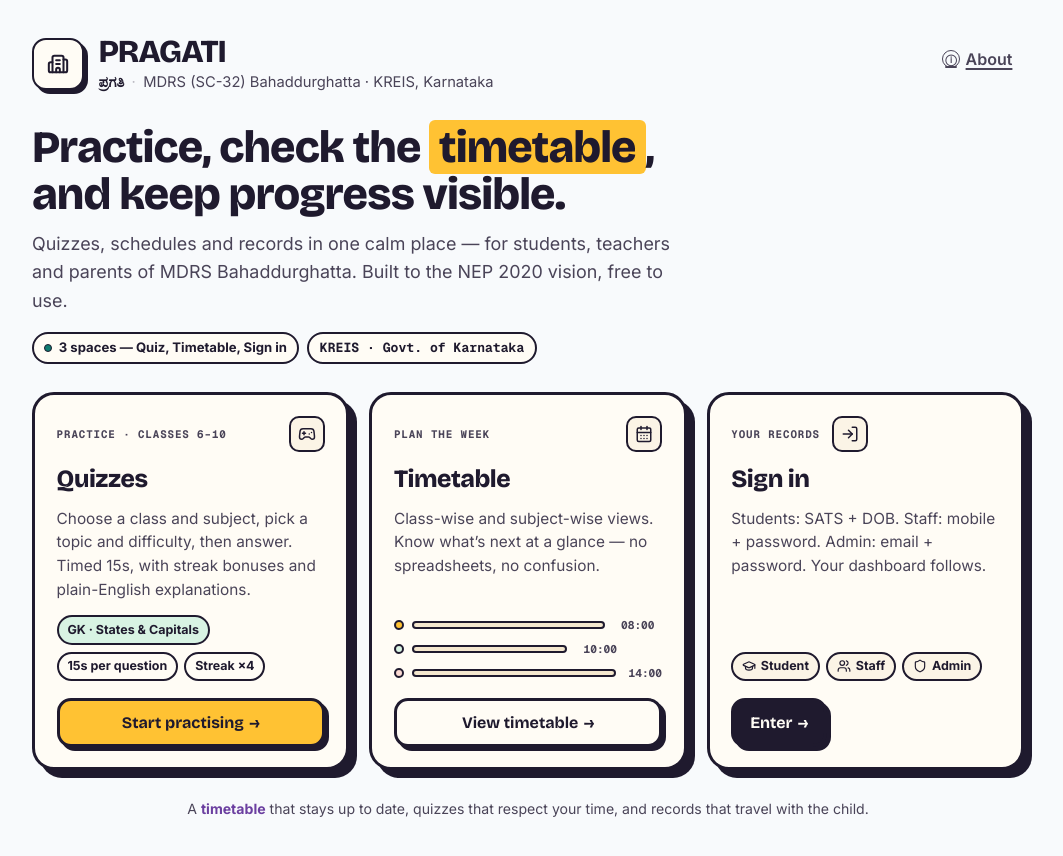
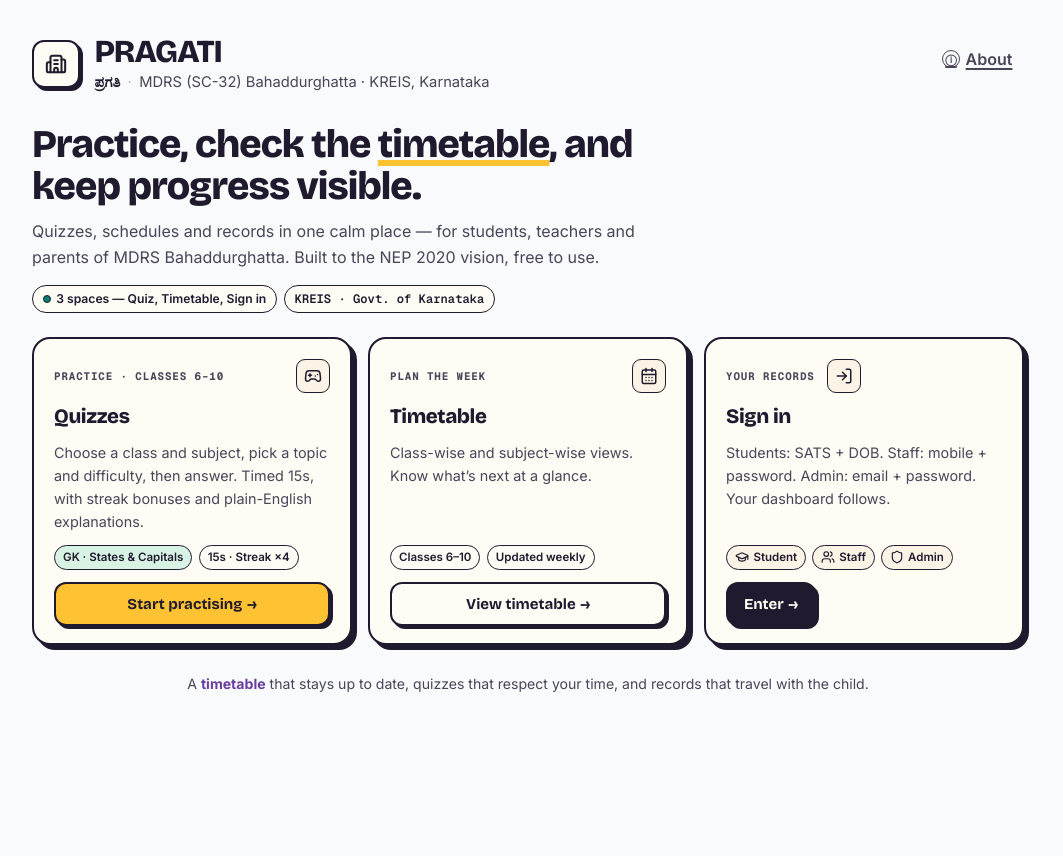
Before and after one commit to hoy-sala/pragati, a SvelteKit app in the folder frontend/: page /login in a window 1280 px wide. Shown: the top 856 px of the page, without its empty margins (112-1175 px from the left). After the commit the page ends 800 px from the top, so only its background shows below. Built offline with nearby package versions, Linux system fonts and the light colour scheme; a web font is replaced by a local one.

Commit message:
polish: lighten chrome, tighter type, calmer cards — less clumsy

```diff
--- a/frontend/src/routes/login/+page.svelte
+++ b/frontend/src/routes/login/+page.svelte
@@ -86,8 +86,7 @@
 				<p class="card-desc">Choose a class and subject, pick a topic and difficulty, then answer. Timed 15s, with streak bonuses and plain-English explanations.</p>
 				<div class="tag-row">
 					<span class="tag tag-mint">GK · States & Capitals</span>
-					<span class="tag">15s per question</span>
-					<span class="tag">Streak ×4</span>
+					<span class="tag">15s · Streak ×4</span>
 				</div>
 				<span class="card-cta">Start practising <span aria-hidden="true">→</span></span>
 			</a>
@@ -99,12 +98,11 @@
 					<span class="icon-badge"><CalendarDays size={18} /></span>
 				</div>
 				<h2 class="card-title">Timetable</h2>
-				<p class="card-desc">Class-wise and subject-wise views. Know what’s next at a glance — no spreadsheets, no confusion.</p>
-				<ul class="timetable-preview" aria-hidden="true">
-					<li><span class="tp-dot"></span><span class="tp-bar" style="width:72%"></span><span class="tp-time">08:00</span></li>
-					<li><span class="tp-dot" style="background:var(--mint)"></span><span class="tp-bar" style="width:58%"></span><span class="tp-time">10:00</span></li>
-					<li><span class="tp-dot" style="background:var(--coral-tint)"></span><span class="tp-bar" style="width:84%"></span><span class="tp-time">14:00</span></li>
-				</ul>
+				<p class="card-desc">Class-wise and subject-wise views. Know what’s next at a glance.</p>
+				<div class="tag-row">
+					<span class="tag">Classes 6–10</span>
+					<span class="tag">Updated weekly</span>
+				</div>
 				<span class="card-cta cta-ghost">View timetable <span aria-hidden="true">→</span></span>
 			</a>
 
@@ -250,18 +248,18 @@
 		min-width: 0;
 	}
 	.logo-box {
-		width: 52px;
-		height: 52px;
+		width: 48px;
+		height: 48px;
 		flex: none;
 		background: var(--paper);
-		border: 2.5px solid var(--ink);
-		box-shadow: 4px 4px 0 var(--ink);
-		border-radius: 14px;
+		border: 2px solid var(--ink);
+		box-shadow: 3px 3px 0 var(--ink);
+		border-radius: 12px;
 		display: grid;
 		place-items: center;
 		color: var(--ink);
 	}
-	.logo-box.small { width: 44px; height: 44px; border-radius: 12px; box-shadow: 3px 3px 0 var(--ink); }
+	.logo-box.small { width: 40px; height: 40px; border-radius: 10px; box-shadow: 2px 2px 0 var(--ink); }
 	.identity-text { min-width: 0; }
 	.wordmark {
 		font-family: var(--font-display);
@@ -300,34 +298,34 @@
 	.about-link:hover { color: var(--ink); background: var(--paper); border-color: var(--ink); }
 	.about-icon { display: inline-grid; place-items: center; width: 18px; height: 18px; border: 1.5px solid currentColor; border-radius: 50%; font-size: 0.7rem; font-weight: 700; }
 
-	.intro { margin-bottom: 1.75rem; max-width: 64ch; }
+	.intro { margin-bottom: 1.5rem; max-width: 60ch; }
 	.intro-title {
 		font-family: var(--font-display);
-		font-size: clamp(1.85rem, 1.35rem + 2.2vw, 2.8rem);
+		font-size: clamp(1.7rem, 1.2rem + 1.8vw, 2.45rem);
 		font-weight: 800;
-		line-height: 1.06;
+		line-height: 1.08;
 		color: var(--ink);
 		margin: 0;
-		letter-spacing: -0.02em;
+		letter-spacing: -0.025em;
 	}
-	.intro-title em { font-style: normal; background: var(--amber); padding: 0 0.22em; border-radius: 6px; box-decoration-break: clone; }
+	.intro-title em { font-style: normal; text-decoration: underline; text-decoration-color: var(--amber); text-decoration-thickness: 6px; text-underline-offset: 3px; }
 	.intro-sub {
 		color: var(--ink-soft);
-		font-size: clamp(1rem, 0.95rem + 0.35vw, 1.12rem);
-		line-height: 1.6;
-		margin: 0.7rem 0 0;
+		font-size: 1rem;
+		line-height: 1.65;
+		margin: 0.6rem 0 0;
 	}
-	.intro-meta { display: flex; flex-wrap: wrap; gap: 0.5rem; margin-top: 1rem; }
+	.intro-meta { display: flex; flex-wrap: wrap; gap: 0.45rem; margin-top: 0.9rem; }
 	.pill {
 		display: inline-flex;
 		align-items: center;
-		gap: 0.4rem;
-		font-size: 0.82rem;
-		font-weight: 700;
-		border: 2px solid var(--ink);
+		gap: 0.35rem;
+		font-size: 0.76rem;
+		font-weight: 600;
+		border: 1.5px solid var(--ink);
 		background: var(--paper);
 		border-radius: 999px;
-		padding: 0.28rem 0.65rem;
+		padding: 0.24rem 0.6rem;
 		color: var(--ink);
 	}
 	.mono { font-family: var(--font-mono); }
@@ -336,24 +334,25 @@
 	.card-grid {
 		display: grid;
 		grid-template-columns: repeat(3, 1fr);
-		gap: 1.25rem;
+		gap: 1rem;
+		align-items: stretch;
 	}
 	@media (max-width: 860px) { .card-grid { grid-template-columns: 1fr; } .site-header { flex-wrap: wrap; } }
 	.card {
 		background: var(--paper);
-		border: 3px solid var(--ink);
-		box-shadow: 8px 8px 0 var(--ink);
-		border-radius: 22px;
-		padding: 1.3rem 1.35rem 1.2rem;
+		border: 2px solid var(--ink);
+		box-shadow: 5px 5px 0 var(--ink);
+		border-radius: 18px;
+		padding: 1.25rem 1.25rem 1.1rem;
 		display: flex;
 		flex-direction: column;
-		gap: 0.85rem;
+		gap: 0.75rem;
 		text-decoration: none;
 		color: var(--ink);
-		transition: transform 80ms, box-shadow 80ms;
+		transition: box-shadow 120ms, transform 120ms;
 	}
-	.card:hover { transform: translate(2px, 2px); box-shadow: 6px 6px 0 var(--ink); }
-	.card:active { transform: translate(5px, 5px); box-shadow: 2px 2px 0 var(--ink); }
+	.card:hover { transform: translate(1px, 1px); box-shadow: 4px 4px 0 var(--ink); }
+	.card:active { transform: translate(3px, 3px); box-shadow: 2px 2px 0 var(--ink); }
 	.card-interactive { cursor: pointer; width: 100%; text-align: left; font: inherit; }
 	.card-head { display: flex; align-items: center; justify-content: space-between; gap: 0.75rem; }
 	.eyebrow {
@@ -365,61 +364,56 @@
 		color: var(--ink-soft);
 	}
 	.icon-badge {
-		width: 36px; height: 36px; border-radius: 10px;
-		border: 2px solid var(--ink); background: var(--cream);
+		width: 34px; height: 34px; border-radius: 9px;
+		border: 1.5px solid var(--ink); background: var(--cream);
 		display: grid; place-items: center; color: var(--ink); flex: none;
 	}
 	.card-title {
 		font-family: var(--font-display);
-		font-size: 1.55rem;
+		font-size: 1.28rem;
 		font-weight: 800;
-		line-height: 1.1;
+		line-height: 1.15;
 		margin: 0;
 	}
 	.card-desc {
 		color: var(--ink-soft);
-		font-size: 0.96rem;
-		line-height: 1.55;
+		font-size: 0.9rem;
+		line-height: 1.6;
 		margin: 0;
 		flex: 1;
 	}
 	.tag-row { display: flex; flex-wrap: wrap; gap: 0.4rem; }
 	.tag {
-		font-size: 0.78rem;
-		font-weight: 700;
-		border: 2px solid var(--ink);
+		font-size: 0.72rem;
+		font-weight: 600;
+		border: 1.5px solid var(--ink);
 		border-radius: 999px;
-		padding: 0.22rem 0.55rem;
+		padding: 0.18rem 0.5rem;
 		background: var(--paper);
 	}
 	.tag-mint { background: var(--mint); }
-	.timetable-preview { list-style: none; margin: 0; padding: 0; display: flex; flex-direction: column; gap: 0.45rem; }
-	.timetable-preview li { display: flex; align-items: center; gap: 0.5rem; }
-	.tp-dot { width: 10px; height: 10px; border-radius: 50%; border: 2px solid var(--ink); background: var(--amber); flex: none; }
-	.tp-bar { height: 8px; border-radius: 999px; border: 2px solid var(--ink); background: var(--cream-deep); }
-	.tp-time { font-family: var(--font-mono); font-size: 0.7rem; font-weight: 700; color: var(--ink-soft); width: 2.6rem; text-align: right; }
-	.role-row { display: flex; flex-wrap: wrap; gap: 0.4rem; }
+	.role-row { display: flex; flex-wrap: wrap; gap: 0.35rem; }
 	.role {
-		display: inline-flex; align-items: center; gap: 0.3rem;
-		font-size: 0.78rem; font-weight: 700;
-		border: 2px solid var(--ink); border-radius: 999px; padding: 0.22rem 0.55rem; background: var(--cream);
+		display: inline-flex; align-items: center; gap: 0.28rem;
+		font-size: 0.72rem; font-weight: 600;
+		border: 1.5px solid var(--ink); border-radius: 999px; padding: 0.18rem 0.5rem; background: var(--cream);
 	}
 	.card-cta {
-		margin-top: 0.2rem;
+		margin-top: auto;
 		display: inline-flex;
 		align-items: center;
 		justify-content: center;
-		gap: 0.35rem;
-		min-height: 44px;
-		padding: 0.6rem 1rem;
-		border-radius: 14px;
-		border: 3px solid var(--ink);
+		gap: 0.3rem;
+		min-height: 42px;
+		padding: 0.55rem 1rem;
+		border-radius: 12px;
+		border: 2px solid var(--ink);
 		background: var(--amber);
 		color: var(--ink);
-		box-shadow: 4px 4px 0 var(--ink);
+		box-shadow: 3px 3px 0 var(--ink);
 		font-family: var(--font-display);
 		font-weight: 700;
-		font-size: 1rem;
+		font-size: 0.94rem;
 	}
 	.cta-ghost { background: var(--paper); }
 	.cta-dark { background: var(--ink); color: var(--paper); }
@@ -434,9 +428,9 @@
 	.scrim { position: fixed; inset: 0; background: rgba(31,26,46,0.45); backdrop-filter: blur(2px); z-index: 60; }
 	.about {
 		position: fixed; top: 50%; left: 50%; transform: translate(-50%, -50%);
-		z-index: 61; background: var(--paper); border: 3px solid var(--ink);
-		box-shadow: 10px 10px 0 var(--ink); border-radius: 22px;
-		padding: 1.5rem; width: min(560px, calc(100vw - 2rem)); max-height: calc(100dvh - 2rem); overflow: auto;
+		z-index: 61; background: var(--paper); border: 2.5px solid var(--ink);
+		box-shadow: 6px 6px 0 var(--ink); border-radius: 18px;
+		padding: 1.4rem; width: min(560px, calc(100vw - 2rem)); max-height: calc(100dvh - 2rem); overflow: auto;
 	}
 	.about-close {
 		position: absolute; top: 0.6rem; right: 0.6rem;
@@ -466,10 +460,10 @@
 	.back-link:hover { background: var(--paper); border-color: var(--ink); color: var(--ink); }
 	.login-card {
 		background: var(--paper);
-		border: 3px solid var(--ink);
-		box-shadow: 8px 8px 0 var(--ink);
-		border-radius: 22px;
-		padding: clamp(1.2rem, 1rem + 1.5vw, 1.9rem);
+		border: 2.5px solid var(--ink);
+		box-shadow: 6px 6px 0 var(--ink);
+		border-radius: 18px;
+		padding: clamp(1.15rem, 1rem + 1vw, 1.6rem);
 	}
 	.login-head { display: flex; gap: 0.85rem; align-items: center; margin-bottom: 1.25rem; }
 	.login-title { font-family: var(--font-display); font-size: 1.6rem; font-weight: 800; margin: 0; line-height: 1; }
@@ -534,23 +528,23 @@
 		font-weight: 600;
 	}
 	.btn-primary {
-		min-height: 48px;
-		border-radius: 14px;
-		border: 3px solid var(--ink);
+		min-height: 46px;
+		border-radius: 12px;
+		border: 2.5px solid var(--ink);
 		background: var(--amber);
 		color: var(--ink);
-		box-shadow: 5px 5px 0 var(--ink);
+		box-shadow: 3px 3px 0 var(--ink);
 		font-family: var(--font-display);
 		font-weight: 700;
-		font-size: 1.05rem;
+		font-size: 1rem;
 		cursor: pointer;
 		display: inline-flex;
 		align-items: center;
 		justify-content: center;
 	}
-	.btn-primary:hover { transform: translate(2px, 2px); box-shadow: 3px 3px 0 var(--ink); }
-	.btn-primary:active { transform: translate(5px, 5px); box-shadow: 0 0 0 var(--ink); }
-	.btn-primary:disabled { opacity: 0.55; cursor: not-allowed; transform: none; box-shadow: 5px 5px 0 var(--ink); }
+	.btn-primary:hover { transform: translate(1px, 1px); box-shadow: 2px 2px 0 var(--ink); }
+	.btn-primary:active { transform: translate(3px, 3px); box-shadow: 0 0 0 var(--ink); }
+	.btn-primary:disabled { opacity: 0.52; cursor: not-allowed; transform: none; box-shadow: 3px 3px 0 var(--ink); }
 	.field-hint { color: var(--ink-soft); font-size: 0.85rem; margin: 0; text-align: center; }
 	.login-foot { text-align: center; color: var(--ink-soft); font-size: 0.85rem; margin-top: 1rem; }
 
```
Also changed, not shown: frontend/src/routes/play/+page.svelte (+56 -56 lines).
